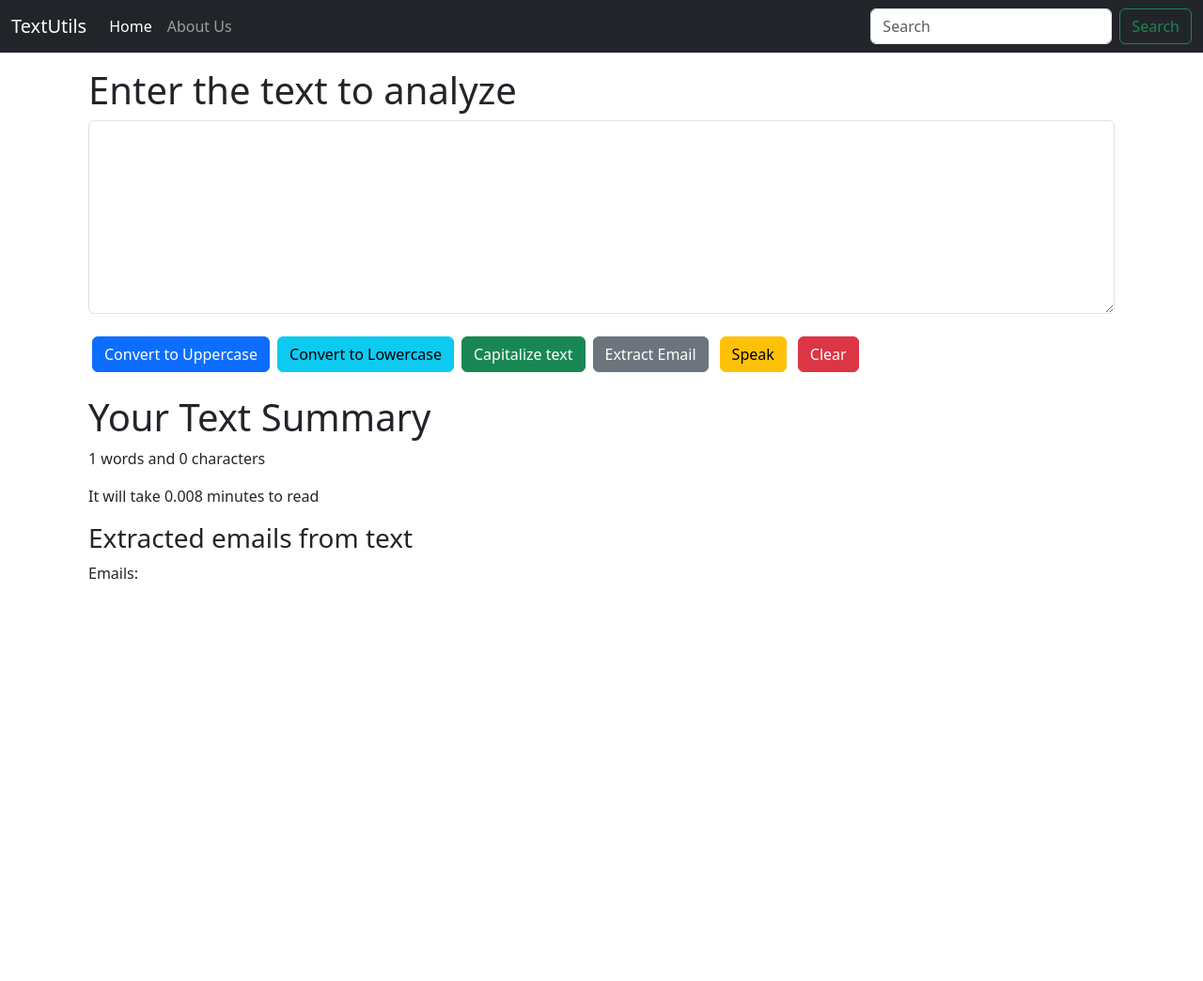
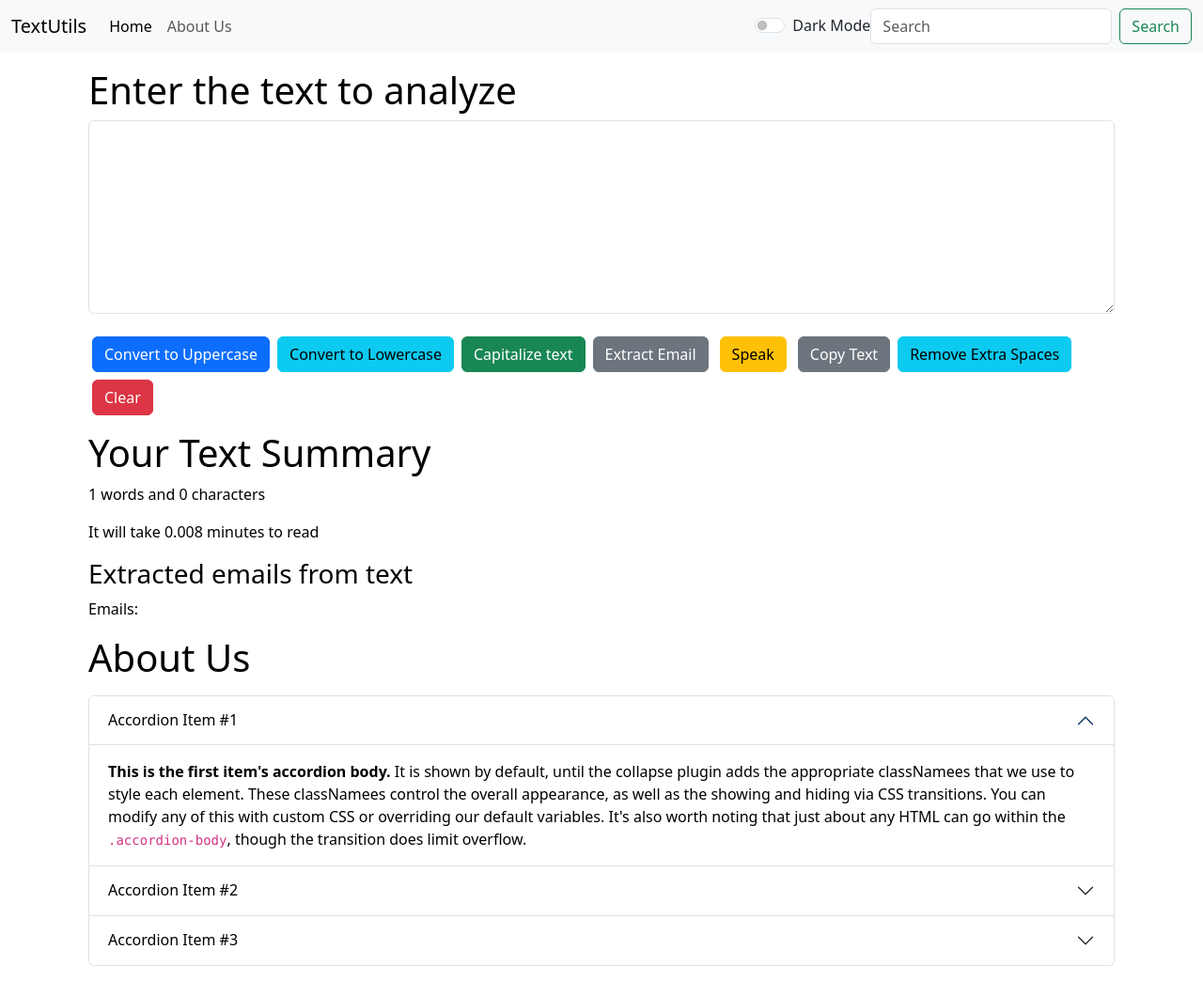
Before and after one commit to HasanNafi/React-word-count-and-text-changing-app, a React (Create React App) app: page / in a window 1280 px wide. Shown: the whole page at 94% size. Before the commit the page ends 800 px from the top, so only its background shows below. Built offline with nearby package versions, Linux system fonts and the light colour scheme.

Commit message:
adds dark mode and 3 more buttons

```diff
--- a/package.json
+++ b/package.json
@@ -8,8 +8,11 @@
     "@testing-library/user-event": "^13.5.0",
     "email-extractor": "^0.2.9",
     "react": "^18.2.0",
+    "react-copy-to-clipboard": "^5.1.0",
     "react-dom": "^18.2.0",
     "react-scripts": "5.0.1",
+    "styled-component": "^2.8.0",
+    "styled-components": "^5.3.6",
     "web-vitals": "^2.1.4"
   },
   "scripts": {
--- a/src/App.js
+++ b/src/App.js
@@ -2,17 +2,33 @@
 import Navbar from "./components/Navbar";
 
 import TextForms from "./components/TextForms";
+import About from "./components/About";
+import React,{ useState } from 'react';
 
 
 function App() {
+  const[mode,setMode] = useState('light'); //wether dark mode is on or off
+  const toggleMode = ()=>{
+    if(mode === 'light'){
+      setMode ('dark')
+      document.body.style.backgroundColor = '#042743';
+    }
+    else{
+      setMode ('light')
+      document.body.style.backgroundColor = 'white';
+    }
+  }
   return (
     <>
-      <Navbar title="TextUtils" home="Home" aboutText="About Us"/>
+      <Navbar title="TextUtils" home="Home" aboutText="About Us" mode={mode} toggleMode={toggleMode}/>
 
       {/* <Navbar title="Textutils"/>  */}
       {/* <Navbar/>  */}
       <div className="container my-3">
-          <TextForms heading="Enter the text to analyze"/>
+          <TextForms heading="Enter the text to analyze" mode={mode}/>
+      </div>
+      <div className="container my-3">
+        <About mode={mode}/>
       </div>
 
     </>
--- /dev/null
+++ b/src/components/About.js
@@ -0,0 +1,74 @@
+import React from 'react'
+
+export default function About(props) {
+    // const[mystyle,setMyStyle] = useState({
+    //     color:'black',
+    //     backgroundColor:'white'
+    // })
+    // const [btnText, setBtnText] = useState("Dark Mode")
+    // const toggleStyle =()=>{
+    //     if(mystyle.color === 'white'){
+    //         setMyStyle({
+    //             color:'black',
+    //             backgroundColor:'white',
+    //             border: '1px solid white'
+
+    //         })
+    //         setBtnText("Dark Mode")
+    //     }
+    //     else{
+    //         setMyStyle({
+    //             color:'white',
+    //             backgroundColor:'black'
+    //         })
+    //         setBtnText("Light Mode")
+    //     }
+    // }
+
+  return (
+    <div className='container' style={{backgroundColor:props.mode==='light'?'white':'#042743',color:props.mode==='light'?'black':'white'}}>
+        <h1 className='my-3'>About Us</h1>
+        <div className="accordion my-3" id="accordionExample">
+            <div className="accordion-item"  style={{backgroundColor:props.mode==='light'?'white':'#042743',color:props.mode==='light'?'black':'white'}}>
+                <h2 className="accordion-header" id="headingOne">
+                <button style={{backgroundColor:props.mode==='light'?'white':'#042743',color:props.mode==='light'?'black':'white'}} className="accordion-button"  type="button" data-bs-toggle="collapse" data-bs-target="#collapseOne" aria-expanded="true" aria-controls="collapseOne">
+                    Accordion Item #1
+                </button>
+                </h2>
+                <div id="collapseOne" className="accordion-collapse collapse show" aria-labelledby="headingOne" data-bs-parent="#accordionExample">
+                    <div className="accordion-body" >
+                        <strong>This is the first item's accordion body.</strong> It is shown by default, until the collapse plugin adds the appropriate classNamees that we use to style each element. These classNamees control the overall appearance, as well as the showing and hiding via CSS transitions. You can modify any of this with custom CSS or overriding our default variables. It's also worth noting that just about any HTML can go within the <code>.accordion-body</code>, though the transition does limit overflow.
+                    </div>
+                </div>
+            </div>
+            <div className="accordion-item" style={{backgroundColor:props.mode==='light'?'white':'#042743',color:props.mode==='light'?'black':'white'}}>
+                <h2 className="accordion-header" id="headingTwo">
+                <button style={{backgroundColor:props.mode==='light'?'white':'#042743',color:props.mode==='light'?'black':'white'}} className="accordion-button collapsed"  type="button" data-bs-toggle="collapse" data-bs-target="#collapseTwo" aria-expanded="false" aria-controls="collapseTwo">
+                    Accordion Item #2
+                </button>
+                </h2>
+                <div id="collapseTwo" className="accordion-collapse collapse" aria-labelledby="headingTwo" data-bs-parent="#accordionExample">
+                    <div className="accordion-body" >
+                        <strong>This is the second item's accordion body.</strong> It is hidden by default, until the collapse plugin adds the appropriate classNamees that we use to style each element. These classNamees control the overall appearance, as well as the showing and hiding via CSS transitions. You can modify any of this with custom CSS or overriding our default variables. It's also worth noting that just about any HTML can go within the <code>.accordion-body</code>, though the transition does limit overflow.
+                    </div>
+                </div>
+            </div>
+            <div className="accordion-item" style={{backgroundColor:props.mode==='light'?'white':'#042743',color:props.mode==='light'?'black':'white'}}>
+                <h2 className="accordion-header" id="headingThree">
+                <button style={{backgroundColor:props.mode==='light'?'white':'#042743',color:props.mode==='light'?'black':'white'}} className="accordion-button collapsed" type="button" data-bs-toggle="collapse" data-bs-target="#collapseThree" aria-expanded="false" aria-controls="collapseThree">
+                    Accordion Item #3
+                </button>
+                </h2>
+                <div id="collapseThree" className="accordion-collapse collapse" aria-labelledby="headingThree" data-bs-parent="#accordionExample">
+                    <div className="accordion-body" >
+                        <strong>This is the third item's accordion body.</strong> It is hidden by default, until the collapse plugin adds the appropriate classNamees that we use to style each element. These classNamees control the overall appearance, as well as the showing and hiding via CSS transitions. You can modify any of this with custom CSS or overriding our default variables. It's also worth noting that just about any HTML can go within the <code>.accordion-body</code>, though the transition does limit overflow.
+                    </div>
+                </div>
+            </div>
+        </div>
+        {/* <div className="container my-3">
+            <button type="button" onClick={toggleStyle} className="btn btn-primary">{btnText}</button>
+        </div> */}
+    </div>
+  )
+}
--- a/src/components/Navbar.js
+++ b/src/components/Navbar.js
@@ -2,9 +2,11 @@
 import PropTypes from 'prop-types'
 
 
+
+
 export default function Navbar(props) {
   return (
-    <nav className="navbar navbar-expand-lg  navbar-dark bg-dark">
+    <nav className={`navbar navbar-expand-lg  navbar-${props.mode} bg-${props.mode}`}>
         <div className="container-fluid">
           <a className="navbar-brand" href="/">
             {props.title}
@@ -34,6 +36,12 @@
               </li>
 
             </ul>
+
+            <div className={`form-check form-switch text-${props.mode==='light'?'dark':'light'}`}>
+              <input className="form-check-input" type="checkbox" role="switch" id="flexSwitchCheckDefault" onClick={props.toggleMode}/>
+              <label className="form-check-label" htmlFor="flexSwitchCheckDefault">Dark Mode</label>
+            </div>
+
             <form className="d-flex" role="search">
               <input
                 className="form-control me-2"
--- a/src/components/TextForms.js
+++ b/src/components/TextForms.js
@@ -1,5 +1,6 @@
 
 import React, {useState} from "react";
+import copy from "copy-to-clipboard";
 //{useState} is a hook
 
 
@@ -21,10 +22,7 @@
       // let newText =text.charAt(0).toUpperCase() + text.slice(1).toLowerCase();
       setText(newText)
     }
-    const handleClear =()=>{
-      let newText ="";
-      setText(newText)
-    }
+
     const handleEmailExtract =()=>{
       let matchedEmails= text.match(/([a-zA-Z0-9._-]+@[a-zA-Z0-9._-]+\.[a-zA-Z0-9_-]+)/gi);
       document.getElementById("email").innerHTML = matchedEmails
@@ -35,6 +33,24 @@
       window.speechSynthesis.speak(msg);
     }
 
+    const handleCopy = ()=>{
+      copy(text);
+      alert('Copied');
+      // var text = document.getElementById("mybox");
+      // text.Select();
+      // navigator.clipboard.writeText(text.value);
+
+    }
+
+    const handleExtraSpaces = ()=>{
+      let newText = text.split(/[ ]+/);
+      setText(newText.join(" "))
+    }
+
+    const handleClear =()=>{
+      let newText ="";
+      setText(newText)
+    }
     const handleOnChange =(event)=>{
         // console.log("Handle Onchange")
 
@@ -47,27 +63,30 @@
     //text = "new text"; //wrong way to change the state
    // setText = ("new text"); //correct way to change the state
   return (
+
     <>
-    <div className="container">
+    <div className="container" style={{color:props.mode==='light'?'black':'white'}}>
       <h1>{props.heading}</h1>
       <div className="mb-3">
-        <textarea className="form-control" id="myBox"  onChange={handleOnChange} value={text} rows="8"></textarea>
+        <textarea className="form-control" id="myBox" style={{backgroundColor:props.mode==='light'?'white':'grey',color:props.mode==='light'?'black':'white'}} onChange={handleOnChange} value={text} rows="8"></textarea>
       </div>
       <button className="btn btn-primary mx-1" onClick={handleUpClick}>Convert to Uppercase  </button>
       <button className="btn btn-info mx-1" onClick={handleLowClick}>Convert to Lowercase</button>
       <button className="btn btn-success mx-1" onClick={handleCapitalizeClick}>Capitalize text</button>
       <button className="btn btn-secondary mx-1" onClick={handleEmailExtract}>Extract Email</button>
       <button type="submit" onClick={speak} className="btn btn-warning mx-2 my-2">Speak</button>
+      <button className="btn btn-secondary mx-1" onClick={handleCopy}>Copy Text</button>
+      <button className="btn btn-info mx-1" onClick={handleExtraSpaces}>Remove Extra Spaces</button>
       <button className="btn btn-danger mx-1" onClick={handleClear}>Clear</button>
     </div>
 
-    <div className="container my-3">
+    <div className="container my-3" style={{color:props.mode==='light'?'black':'white'}}>
       <h1>Your Text Summary</h1>
       <p>{text.split(" ").length} words and {text.length} characters</p>
       <p>It will take {0.008 * text.split(" ").length} minutes to read</p>
     </div>
 
-    <div className="container my-3">
+    <div className="container my-3" style={{color:props.mode==='light'?'black':'white'}}>
       <h3>Extracted emails from text</h3>
       <p>Emails: <span id="email"></span></p>
     </div>
```
Also changed, not shown: 1 other file (tests, documents, lock files or other folders).
